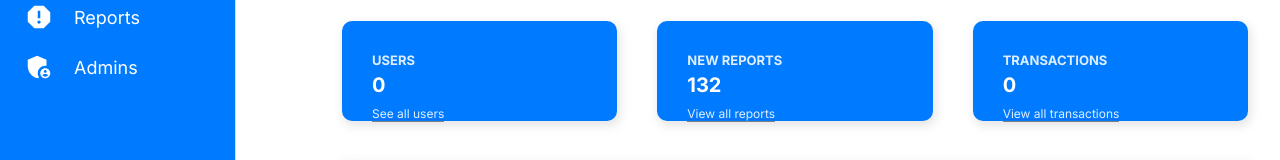
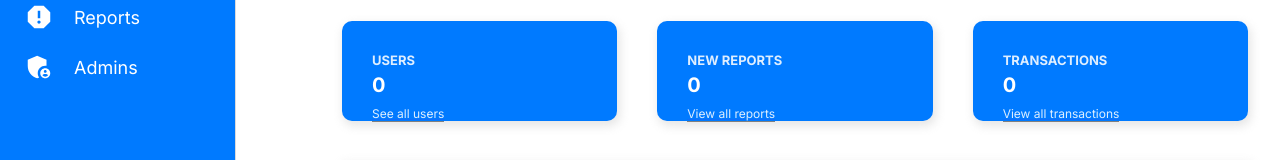
Before and after one commit to adavillacarlos/inquire-near-admin, a React (Create React App) app: page / in a window 1280 px wide. Shown: the part 316-476 px from the top of the page. Built offline with nearby package versions, Linux system fonts and the light colour scheme; no server answers; the database is empty; sample sign-in values are in the browser's storage.

Commit message:
Fix loading screens

```diff
--- a/src/components/dashboard/Widget.jsx
+++ b/src/components/dashboard/Widget.jsx
@@ -33,7 +33,7 @@ const Widget = ({ type, summary }) => {
     case "report":
       data = {
         title: "NEW REPORTS",
-        count: 132,
+        count: countUser,
         link: "View all reports",
         icon: (
           <ShoppingCartOutlinedIcon
--- a/src/models/transaction/TransactionModel.jsx
+++ b/src/models/transaction/TransactionModel.jsx
@@ -62,13 +62,13 @@ const TransactionModel = (setTransactionData, setInquiryData, setImage) => {
     setImage([]);
     const storage = getStorage();
     const pathReference = ref(storage, 'gs://inquire-near-2022.appspot.com/' + inquiryListID + '/' + inquiryId + '_' + kindImage);
-    console.log('gs://inquire-near-2022.appspot.com/' + inquiryListID + '/' + inquiryId + '_' + kindImage + '.jpeg');
+    // console.log('gs://inquire-near-2022.appspot.com/' + inquiryListID + '/' + inquiryId + '_' + kindImage + '.jpeg');
     // Get the download URL
     getDownloadURL(pathReference)
       .then((url) => {
         // Insert url into an <img> tag to "download"
         setImage(url);
-        console.log(url);
+        // console.log(url);
       })
       .catch((error) => {
         // A full list of error codes is available at
--- a/src/pages/Dashboard.jsx
+++ b/src/pages/Dashboard.jsx
@@ -5,7 +5,7 @@ import Widget from "../components/dashboard/Widget";
 import Chart from "../components/dashboard/Chart";
 import DashboardController from "../controllers/dashboard/DashboardController";
 const Dashboard = () => {
-  const { summary, setSummary, } = DashboardController();
+  const { summary, setSummary } = DashboardController();
 
   return (
     <div className="layout">
@@ -17,16 +17,20 @@ const Dashboard = () => {
           <div>
             <h2>Summary</h2>
           </div>
+          {summary === undefined || summary === null ? (
+            <div></div>
+          ) : (
             <div className="wrapper">
               <div className="widgets">
                 <Widget type="user" summary={summary} />
-              <Widget type="report" />
-              <Widget type="transaction" summary={summary}/>
+                <Widget type="report" summary={summary} />
+                <Widget type="transaction" summary={summary} />
               </div>
               <div className="char">
-              <Chart title="APP USAGE" aspect={3 / 1} summary={summary}/>
+                <Chart title="APP USAGE" aspect={3 / 1} summary={summary} />
               </div>
             </div>
+          )}
         </div>
       </div>
     </div>
```
Lines whose indentation alone changed are shown as unchanged.
